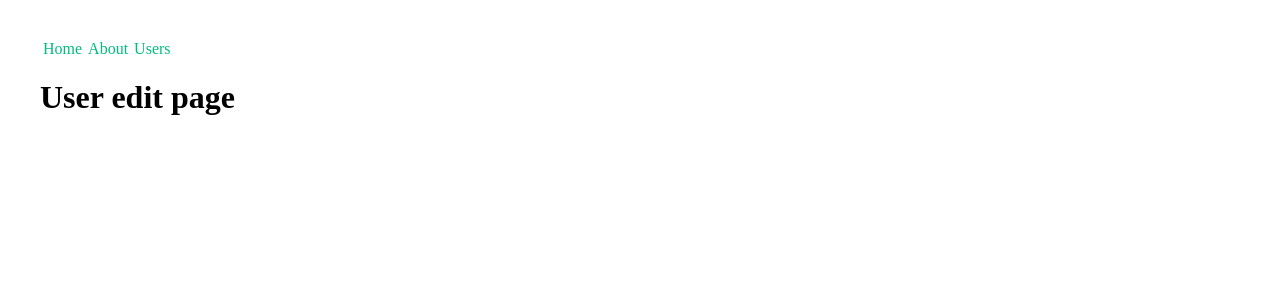
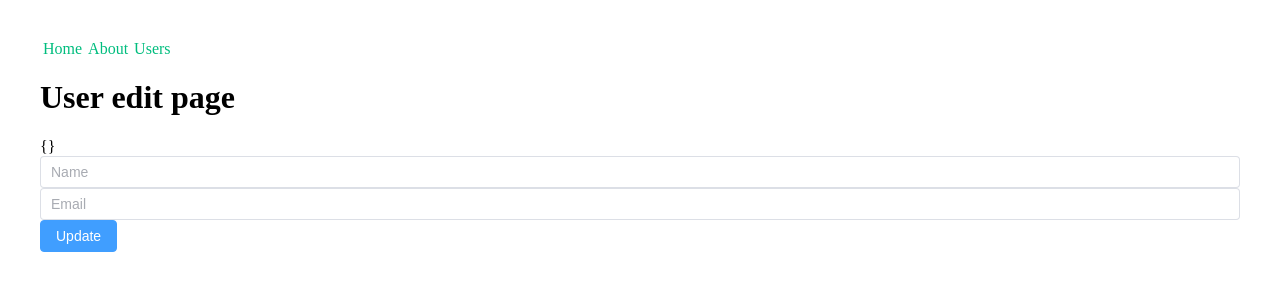
Before and after one commit to Ranagol/vue-ts-experiment, a Vue app: page /users/1 in a window 1280 px wide. Shown: the top 300 px of the page. Built offline with nearby package versions, Linux system fonts and the light colour scheme; no server answers.

Commit message:
Do update user.

```diff
--- a/components.d.ts
+++ b/components.d.ts
@@ -8,6 +8,7 @@ export {}
 declare module 'vue' {
   export interface GlobalComponents {
     ElButton: typeof import('element-plus/es')['ElButton']
+    ElInput: typeof import('element-plus/es')['ElInput']
     ElTable: typeof import('element-plus/es')['ElTable']
     ElTableColumn: typeof import('element-plus/es')['ElTableColumn']
     RouterLink: typeof import('vue-router')['RouterLink']
--- a/src/services/AxiosService.ts
+++ b/src/services/AxiosService.ts
@@ -6,5 +6,8 @@ import axios from "axios";
  * to this base url".
  */
 export default axios.create({
-  baseURL: 'https://jsonplaceholder.typicode.com/',
+    baseURL: 'https://jsonplaceholder.typicode.com/',
+    headers: {
+        'Content-type': 'application/json; charset=UTF-8'
+    }
 });
--- a/src/services/UserService.ts
+++ b/src/services/UserService.ts
@@ -30,6 +30,11 @@ class UserService {
         const response = await AxiosService.get(`/users/${id}`);
         return response.data as User;
     }
+
+    public async updateUser(user: User): Promise<User> {
+        const response = await AxiosService.put(`/users/${user.id}`, user);
+        return response.data as User;
+    }
 }
 
 const userService = new UserService();
--- a/src/stores/UserStore.ts
+++ b/src/stores/UserStore.ts
@@ -15,15 +15,43 @@ export const useUserStore = defineStore({
 
     //Actions are here. They can change the state. This is input.
     actions: {
+
         async getUsers() {
             try {
                 this.users = await userServices.getUsers();
             } catch (error) {
                 console.log("The error is:", error);
                 alert("Error while fetching users.");
+                //Yes, Element Plus notification can work from store, from here.
                 ElNotification({
                     title: 'We have some Axios problem',
                     message: h('i', { style: 'color: teal' }, 'Error while fetching users'),
+                })
+            }
+        },
+
+        async getUserById(id: number) {
+            try {
+                this.user = await userServices.getUserById(id);
+            } catch (error) {
+                alert("Error while fetching user.");
+                ElNotification({
+                    title: 'We have some Axios problem',
+                    message: h('i', { style: 'color: teal' }, 'Error while fetching user'),
+                })
+            }
+        },
+
+        async updateUser(user: User) {
+            try {
+                this.user = await userServices.updateUser(user);
+                console.log('This is the updated user object recevied from api:', this.user);
+                alert(`New name is:, ${this.user.name}, new email is: ${this.user.email}`);
+            } catch (error) {
+                alert("Error while updating user.");
+                ElNotification({
+                    title: 'We have some Axios problem',
+                    message: h('i', { style: 'color: teal' }, 'Error while updating user'),
                 })
             }
         }
--- a/src/views/users/List.vue
+++ b/src/views/users/List.vue
@@ -2,9 +2,27 @@
     <h1>Users</h1>
 
     <!-- TABLE -->
-    <el-table :data="userStore.users" stripe border highlight-current-row class="mt-4" style="width: 100%;"
-        empty-text="No result. Try with different search parameters.">
-        <el-table-column prop="id" label="ID" width="100" />
+    <el-table
+        :data="userStore.users"
+        stripe
+        border
+        highlight-current-row class="mt-4"
+        style="width: 100%;"
+        empty-text="No result. Try with different search parameters."
+    >
+        <el-table-column prop="id" label="ID" width="100">
+            <template v-slot="scope">
+
+                <a
+                    :href="`users/${scope.row.id}`"
+                >
+                    {{ scope.row.id }}
+                </a>
+
+            </template>
+
+        </el-table-column>
+
         <el-table-column prop="name" label="Name" />
         <el-table-column prop="username" label="Username" />
         <el-table-column prop="email" label="Email" />
@@ -18,16 +36,13 @@
 
 <script setup lang="ts">
 import { reactive, computed, watch, onMounted, ref, onUpdated, nextTick } from "vue";
-import type { User } from "../../types/interfaces";//Notice the import type!!!
-import { h } from 'vue'
-import { ElNotification } from 'element-plus'
 import { useUserStore } from "@/stores/UserStore";
 
 //Get the users from the store.
 const userStore = useUserStore();
 
 onMounted(async () => {
-    console.log("onMounted.");
+    // console.log("onMounted.");
     userStore.getUsers();
 });
 
--- a/src/views/users/UserEdit.vue
+++ b/src/views/users/UserEdit.vue
@@ -1,21 +1,62 @@
 <template>
+<!-- We edit only the name and the email. Our api, the https://jsonplaceholder.typicode.com/
+ can't really do the editing function in the api, it will only send back a success response. But the
+ user data in the db will not be changed. This is ok for learning and demonstration. So at the end
+ of a successfull user update, we will get from the api the new, updated user object. -->
     <h1>User edit page</h1>
+    {{ userStore.user }}
+
+    <!-- Yes, we can directly connect a v-model to a Pinia state variable, like below. -->
+    <el-input
+        v-model="userStore.user.name"
+        placeholder="Name"
+        type="text"
+        clearable
+    ></el-input>
+
+    <el-input
+        v-model="userStore.user.email"
+        placeholder="Email"
+        type="text"
+        clearable
+    ></el-input>
+
+    <el-button
+        type="primary"
+        @click="updateUser"
+    >
+        Update
+    </el-button>
 
 </template>
 
 <script setup lang="ts">
 import { reactive, computed, watch, onMounted, ref, onUpdated, nextTick } from 'vue';
 import _ from 'lodash';
-import type { User } from "../../types/interfaces";//Notice the import type!!!
+import { useRoute, useRouter } from 'vue-router';
+import { useUserStore } from "@/stores/UserStore";
 
-let data = reactive({
-    user: {} as User,
+//Get the users from the store.
+const userStore = useUserStore();
+
+//The current pages route object, that contains the user id.
+const route = useRoute();
+
+
+onMounted(() => {
+    // console.log("onMounted UserEdit.");
+    // console.log(route.params.id);
+    //the id is a string. So we must convert it to a number, with the Number().
+    const userId = Number(route.params.id);
+    userStore.getUserById(userId);
 });
 
-const myMethod = () => {
-    console.log('myMethod');
+
+const updateUser = () => {
+    console.log("updateUser");
+    //We change the values directly in Pinia user store. So we send this user from Pinia to the api.
+    userStore.updateUser(userStore.user);
 }
-
 
 
 </script>
```
